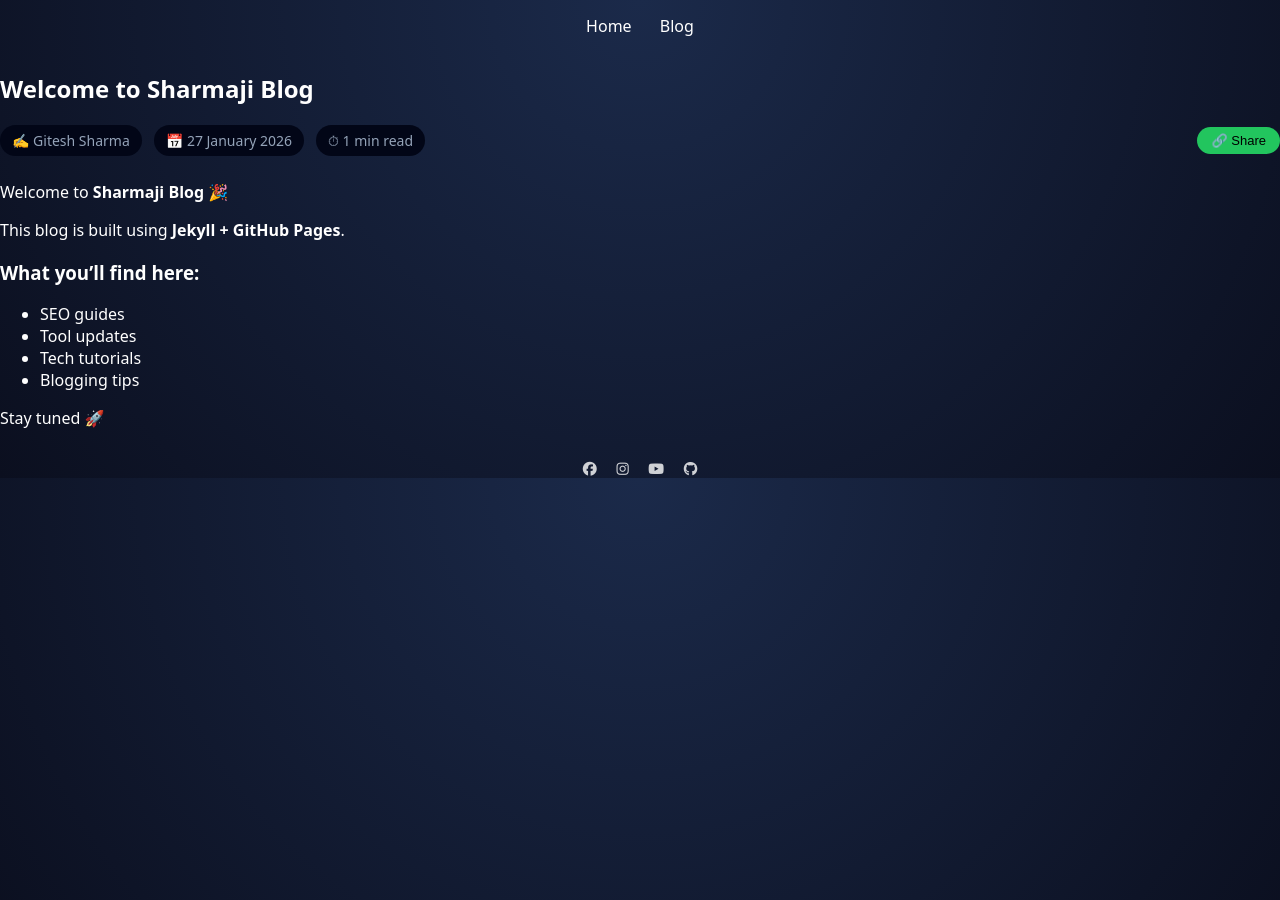
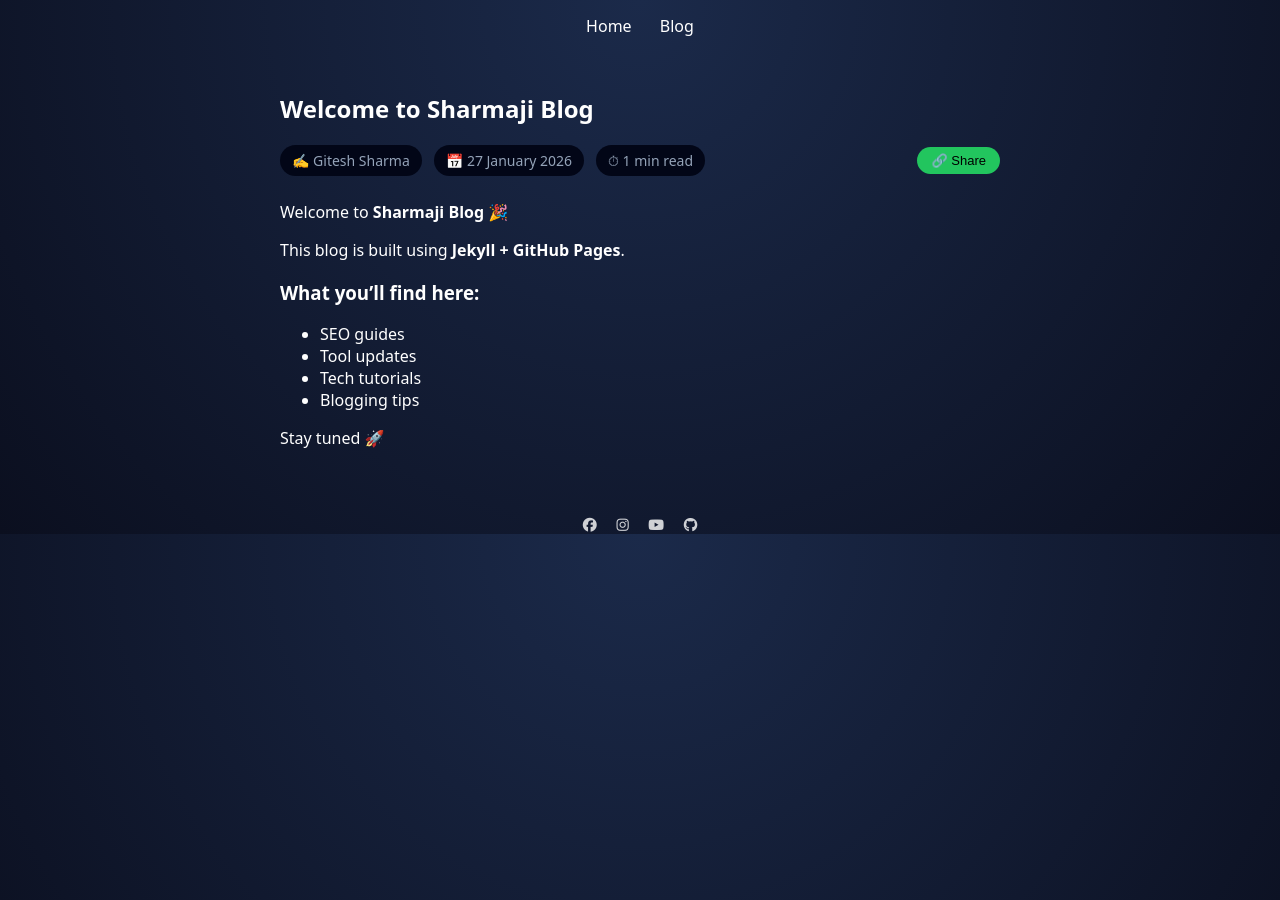
Before and after one commit to gitesh-sharma/blog, a Jekyll site: the page built from _posts/2026-01-27-welcome-to-sharmaji-blog.md, in a window 1280 px wide. Built offline with Jekyll 4.4.1, drawn with Linux system fonts in a browser that asks for light colours.

Commit message:
Update theme.css

```diff
--- a/assets/css/theme.css
+++ b/assets/css/theme.css
@@ -64,7 +64,21 @@
   color: #fff;
 }
 
-/* POST HEADER NAV */
+footer {
+  text-align: center;
+  margin-top: 30px;
+  font-size: 14px;
+  opacity: 0.8;
+}
+
+footer .social a {
+  margin: 0 8px;
+  color: #fff;
+}
+
+/* ==============================
+   POST PAGE ONLY ADDITIONS
+   ============================== */
 
 .post-header-nav {
   padding: 15px;
@@ -77,8 +91,6 @@
   text-decoration: none;
   font-weight: 500;
 }
-
-/* READING TIME + META */
 
 .post-meta {
   display: flex;
@@ -106,15 +118,8 @@
   font-size: 13px;
 }
 
-
-footer {
-  text-align: center;
-  margin-top: 30px;
-  font-size: 14px;
-  opacity: 0.8;
+.post-container {
+  max-width: 720px;
+  margin: auto;
+  padding: 20px;
 }
-
-footer .social a {
-  margin: 0 8px;
-  color: #fff;
-}
```
